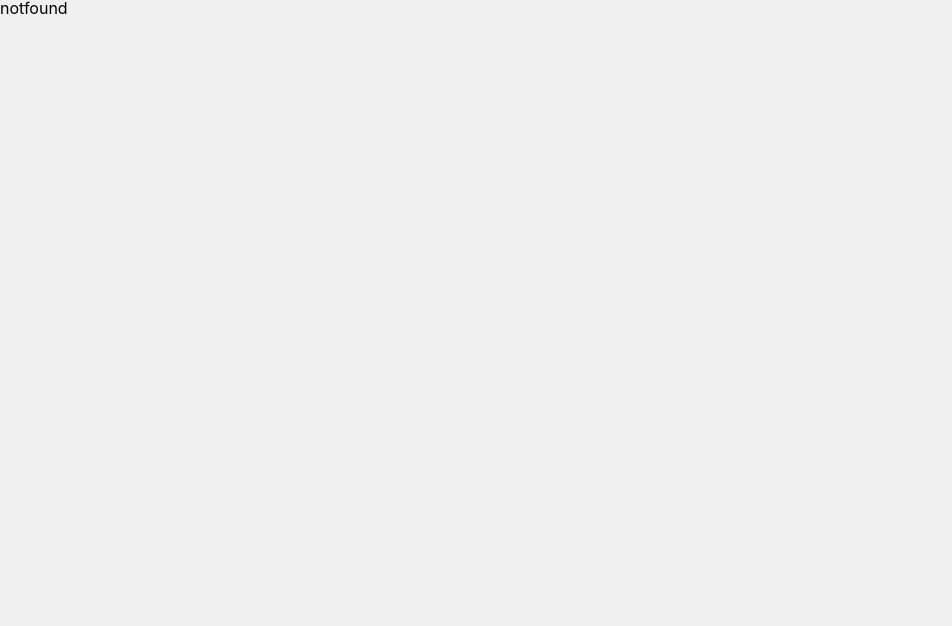
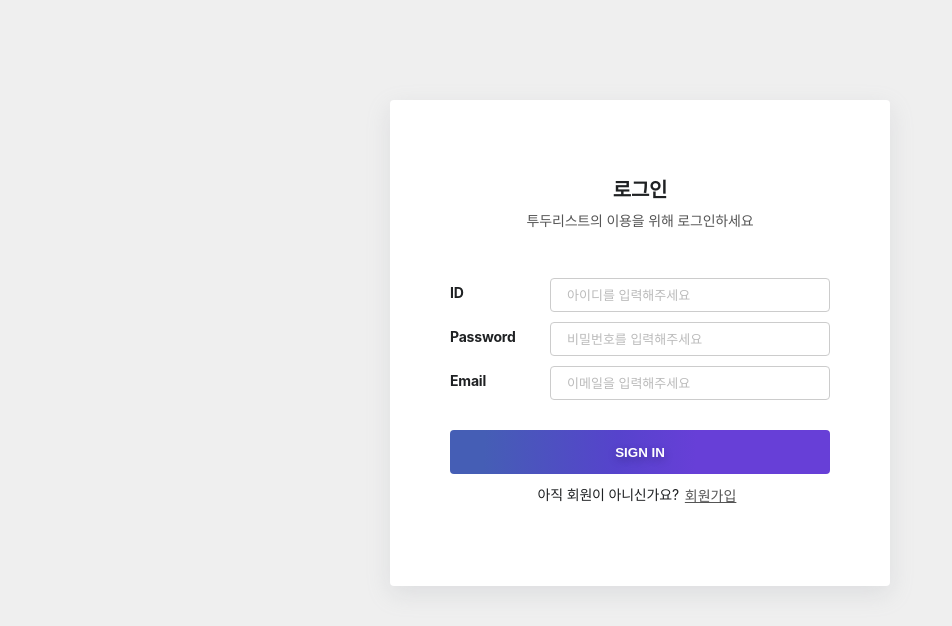
Before and after one commit to sakang07/wanted-pre-onboarding-frontend, a React (Create React App) app: page /signin in a window 1280 px wide. Shown: the top 626 px of the page, without its empty margins (0-952 px from the left). Built offline with nearby package versions, Linux system fonts and the light colour scheme; a web font is replaced by a local one.

Commit message:
:sparkles: Modify login page and Fix url text

```diff
--- a/src/GlobalStyle.ts
+++ b/src/GlobalStyle.ts
@@ -73,6 +73,9 @@ const GlobalStyle = createGlobalStyle`
     -webkit-font-smoothing: antialiased;
     -moz-osx-font-smoothing: grayscale;
     background-color: #efefef;
+    font-size: 14px;
+    letter-spacing: -0.2px;
+    color: #1f2123;
   }
 
   * {
--- a/src/component/Button.tsx
+++ b/src/component/Button.tsx
@@ -7,8 +7,8 @@ interface ButtonProps {
   [rest: string]: unknown;
 }
 
-const StyledButton = styled.button<{ height: string }>`
-  height: ${props => props.height};
+const ContainedButton = styled.button<{ $height: string }>`
+  height: ${props => props.$height};
   flex-shrink: 0;
   padding: 8px 16px;
   border-radius: 4px;
@@ -26,15 +26,53 @@ const StyledButton = styled.button<{ height: string }>`
     box-shadow: rgba(80, 63, 205, 0.5) 0 1px 30px;
     transition-duration: 0.1s;
   }
+
+  &:disabled {
+    box-shadow: none;
+    background-image: none;
+    text-shadow: none;
+    background-color: #cfcfcf;
+  }
 `;
 
 const Button: React.FC<ButtonProps> = props => {
   const { children, height = 'auto', ...rest } = props;
 
   return (
-    <StyledButton type="button" height={height} {...rest}>
+    <ContainedButton $height={height} {...rest}>
       {children}
-    </StyledButton>
+    </ContainedButton>
   );
 };
 export default Button;
+
+export const TextButton = styled.button`
+  display: inline-block;
+  border: 0;
+  font-size: 14px;
+  color: #555;
+  text-decoration: underline;
+  background-color: transparent;
+`;
+
+const LabelButtonWrapper = styled.div`
+  display: flex;
+  justify-content: center;
+  align-items: center;
+`;
+
+interface LabelButtonProps {
+  children: React.ReactNode;
+  label: string;
+  onClick: () => void;
+}
+
+export const LabelButton = (props: LabelButtonProps) => {
+  const { children, label, onClick } = props;
+  return (
+    <LabelButtonWrapper>
+      <p>{label}</p>
+      <TextButton onClick={onClick}>{children}</TextButton>
+    </LabelButtonWrapper>
+  );
+};
--- a/src/component/TextField.tsx
+++ b/src/component/TextField.tsx
@@ -4,37 +4,60 @@ import styled from 'styled-components';
 interface TextFieldProps {
   id: string;
   label: string;
+  error?: string | undefined;
   [rest: string]: unknown;
 }
 
-const Wrapper = styled.div`
+const Wrapper = styled.div<{ $isError: boolean }>`
   display: flex;
   gap: 20px;
-`;
 
-const Label = styled.label`
+  & > label {
     min-width: 80px;
     padding: 8px 0;
     font-size: 14px;
     font-weight: bold;
-`;
+  }
 
-const Input = styled.input`
+  & > div {
+    display: flex;
+    flex-direction: column;
+    flex: 1;
+    gap: 4px;
+
+    & > input {
       flex: 1;
       padding: 8px 16px;
       border: 1px solid #ccc;
+      outline-color: ${props => props.$isError && '#de3163'};
+      border-color: ${props => props.$isError && '#de3163'};
       border-radius: 4px;
       font-size: 14px;
-  background-color: #fff;
+      background-color: ${props => props.$isError && '#fff5ee'};
+
+      &::placeholder {
+        font-size: 13px;
+        color: #bbb;
+      }
+    }
+
+    & > p {
+      font-size: 12px;
+      color: #de3163;
+    }
+  }
 `;
 
 const TextField: React.FC<TextFieldProps> = props => {
-  const { id, label, ...rest } = props;
+  const { id, label, error, ...rest } = props;
 
   return (
-    <Wrapper>
-      <Label htmlFor={id}>{label}</Label>
-      <Input id={id} {...rest} />
+    <Wrapper $isError={Boolean(error)}>
+      <label htmlFor={id}>{label}</label>
+      <div>
+        <input id={id} {...rest} />
+        {error && <p>{error}</p>}
+      </div>
     </Wrapper>
   );
 };
--- a/src/constant/index.ts
+++ b/src/constant/index.ts
@@ -1,6 +1,6 @@
-export const LOGIN_TOKEN = 'LOGIN_TOKEN';
+export const SIGNIN_TOKEN = 'SIGNIN_TOKEN';
 export const URL = {
-  TODOLIST: '/todolist',
-  LOGIN: '/login',
+  TODO: '/todo',
+  SIGNIN: '/signin',
   SIGNUP: '/signup',
 };
--- a/src/context/AuthContext.tsx
+++ b/src/context/AuthContext.tsx
@@ -1,38 +1,38 @@
 import React, { createContext, useMemo, useState } from 'react';
-import { LOGIN_TOKEN } from '@/constant';
+import { SIGNIN_TOKEN } from '@/constant';
 
 interface AuthContextProps {
-  isLogin: boolean;
+  isSignIn: boolean;
   getToken?: () => void;
 }
 
-export const AuthContext = createContext<AuthContextProps>({ isLogin: false });
+export const AuthContext = createContext<AuthContextProps>({ isSignIn: false });
 
 interface AuthProviderProps {
   children: React.ReactNode;
 }
 
 export const AuthProvider: React.FC<AuthProviderProps> = ({ children }) => {
-  const [isLogin, setIsLogin] = useState(false);
+  const [isSignIn, setIsSignIn] = useState(false);
 
   const getToken = () => {
     console.log('click getToken');
-    const token = window.localStorage.getItem(LOGIN_TOKEN);
+    const token = window.localStorage.getItem(SIGNIN_TOKEN);
     if (token) {
-      setIsLogin(true);
+      setIsSignIn(true);
       console.log('token', token);
     } else {
-      setIsLogin(false);
+      setIsSignIn(false);
       console.log('no token', token);
     }
   };
 
   const value: AuthContextProps = useMemo(
     () => ({
-      isLogin: isLogin,
+      isSignIn: isSignIn,
       getToken: getToken,
     }),
-    [isLogin, getToken],
+    [isSignIn, getToken],
   );
 
   return <AuthContext.Provider value={value}>{children}</AuthContext.Provider>;
--- a/src/layout/Header.tsx
+++ b/src/layout/Header.tsx
@@ -1,6 +1,6 @@
 import React, { useContext } from 'react';
 import Button from '@/component/Button';
-import { LOGIN_TOKEN, URL } from '@/constant';
+import { SIGNIN_TOKEN, URL } from '@/constant';
 import { useNavigate } from 'react-router-dom';
 import styled from 'styled-components';
 import AuthContext from '@/context/AuthContext';
@@ -9,11 +9,11 @@ interface HeaderProps {
   height: number;
 }
 
-const HeaderWrapper = styled.header<{ height: number }>`
+const HeaderWrapper = styled.header<{ $height: number }>`
   position: fixed;
   z-index: 1000;
   width: 100%;
-  height: ${props => props.height + 'px'};
+  height: ${props => props.$height + 'px'};
   display: flex;
   justify-content: space-between;
   align-items: center;
@@ -34,13 +34,13 @@ const Header: React.FC<HeaderProps> = ({ height }) => {
   const navigate = useNavigate();
 
   const handleLogout = () => {
-    window.localStorage.removeItem(LOGIN_TOKEN);
+    window.localStorage.removeItem(SIGNIN_TOKEN);
     getToken?.();
-    navigate(URL.LOGIN);
+    navigate(URL.SIGNIN);
   };
 
   return (
-    <HeaderWrapper height={height}>
+    <HeaderWrapper $height={height}>
       <h1>To do List</h1>
       <Button onClick={handleLogout}>Logout</Button>
     </HeaderWrapper>
--- a/src/layout/Layout.tsx
+++ b/src/layout/Layout.tsx
@@ -9,10 +9,10 @@ const LayoutWrapper = styled.div`
   width: 100%;
 `;
 
-const MainWrapper = styled.main<{ headerHeight: number }>`
+const MainWrapper = styled.main<{ $headerHeight: number }>`
   width: 100%;
   min-height: 1000px;
-  padding-top: ${props => props.headerHeight + 30 + 'px'};
+  padding-top: ${props => props.$headerHeight + 30 + 'px'};
   padding-right: 20px;
   padding-left: 20px;
   padding-bottom: 50px;
@@ -24,7 +24,7 @@ const Layout = () => {
   return (
     <LayoutWrapper>
       <Header height={HEADER_HEIGHT} />
-      <MainWrapper headerHeight={HEADER_HEIGHT}>
+      <MainWrapper $headerHeight={HEADER_HEIGHT}>
         <Outlet />
       </MainWrapper>
       <Footer />
--- a/src/page/Login/index.tsx
+++ /dev/null
@@ -1,68 +0,0 @@
-import React, { useContext, useEffect } from 'react';
-import AuthContext from '@/context/AuthContext';
-import { useNavigate } from 'react-router-dom';
-import { LOGIN_TOKEN, URL } from '@/constant';
-import Button from '@/component/Button';
-import styled from 'styled-components';
-import TextField from '@/component/TextField';
-
-const LoginWrapper = styled.div`
-  display: flex;
-  flex-direction: column;
-  gap: 30px;
-  width: 500px;
-  margin: 100px auto 0;
-  padding: 80px 60px;
-  border-radius: 4px;
-  background-color: #fff;
-  box-shadow: rgba(149, 157, 165, 0.2) 0px 8px 24px;
-
-  h2 {
-    margin-bottom: 10px;
-    text-align: center;
-    font-size: 20px;
-    font-weight: bold;
-    text-transform: uppercase;
-  }
-
-  & > div {
-    display: flex;
-    flex-direction: column;
-    gap: 10px;
-  }
-`;
-
-const Login = () => {
-  const { isLogin, getToken } = useContext(AuthContext);
-  const navigate = useNavigate();
-
-  useEffect(() => {
-    console.log(isLogin);
-    if (isLogin) {
-      navigate(URL.TODOLIST);
-    }
-  }, [isLogin]);
-
-  const handleLogin = () => {
-    console.log('click login');
-    window.localStorage.setItem(LOGIN_TOKEN, LOGIN_TOKEN);
-    getToken?.();
-  };
-
-  return (
-    <LoginWrapper>
-      <h2>Login</h2>
-
-      <div>
-        <TextField id={'userId'} label={'ID'} />
-        <TextField id={'userPw'} label={'Password'} />
-      </div>
-
-      <Button height="44px" onClick={handleLogin}>
-        login
-      </Button>
-    </LoginWrapper>
-  );
-};
-
-export default Login;
--- /dev/null
+++ b/src/page/SignIn/index.tsx
@@ -0,0 +1,162 @@
+import React, { useContext, useEffect, useState } from 'react';
+import AuthContext from '@/context/AuthContext';
+import { useNavigate } from 'react-router-dom';
+import { SIGNIN_TOKEN, URL } from '@/constant';
+import Button, { LabelButton } from '@/component/Button';
+import styled from 'styled-components';
+import TextField from '@/component/TextField';
+
+const SignInForm = styled.form`
+  display: flex;
+  flex-direction: column;
+  gap: 30px;
+  width: 500px;
+  margin: 100px auto 0;
+  padding: 80px 60px;
+  border-radius: 4px;
+  background-color: #fff;
+  box-shadow: rgba(149, 157, 165, 0.2) 0 8px 24px;
+
+  & > div {
+    display: flex;
+    flex-direction: column;
+    gap: 10px;
+  }
+`;
+
+const TitleWrapper = styled.div`
+  h2 {
+    margin-bottom: 4px;
+    text-align: center;
+    font-size: 20px;
+    font-weight: bold;
+    text-transform: uppercase;
+  }
+
+  p {
+    margin-bottom: 20px;
+    font-size: 14px;
+    text-align: center;
+    color: #555;
+  }
+`;
+
+interface FormValues {
+  userId: string;
+  userPw: string;
+  userEmail: string;
+}
+
+const SignIn = () => {
+  const { isSignIn, getToken } = useContext(AuthContext);
+  const navigate = useNavigate();
+  const [formValues, setFormValues] = useState<FormValues>({
+    userId: '',
+    userPw: '',
+    userEmail: '',
+  });
+  const [error, setError] = useState<FormValues | null | undefined>(null);
+  const [isSubmitted, setIsSubmitted] = useState(false);
+
+  useEffect(() => {
+    if (isSignIn) {
+      navigate(URL.TODO);
+    }
+  }, [isSignIn]);
+
+  useEffect(() => {
+    if (isSubmitted) {
+      validate(formValues);
+    }
+  }, [formValues]);
+
+  const validate = (formValues: FormValues) => {
+    const { userPw, userEmail } = formValues;
+    const newError = {
+      userId: '',
+      userPw: userPw.length < 8 ? '비밀번호는 8글자 이상으로 입력해 주세요' : '',
+      userEmail: !userEmail.includes('@') ? 'Email의 형식이 잘못되었습니다' : '',
+    };
+    if (newError.userPw || newError.userEmail) {
+      setError(newError);
+      return false;
+    } else {
+      setError(null);
+      return true;
+    }
+  };
+
+  const handleChange = (event: React.ChangeEvent<HTMLInputElement>) => {
+    event.preventDefault();
+    const { name, value } = event.target;
+    setFormValues(prevState => ({ ...prevState, [name]: value }));
+  };
+
+  const handleSignIn = (event: React.FormEvent) => {
+    event.preventDefault();
+    setIsSubmitted(true);
+    const isValid = validate(formValues);
+    if (isValid) {
+      console.log('통과');
+      window.localStorage.setItem(SIGNIN_TOKEN, SIGNIN_TOKEN);
+      getToken?.();
+    }
+  };
+
+  const handleNavigate = () => {
+    navigate(URL.SIGNUP);
+  };
+
+  return (
+    <SignInForm onSubmit={handleSignIn}>
+      <TitleWrapper>
+        <h2>로그인</h2>
+        <p>투두리스트의 이용을 위해 로그인하세요</p>
+      </TitleWrapper>
+
+      <div>
+        <TextField
+          type="text"
+          id="userId"
+          name="userId"
+          label="ID"
+          error={error?.userId}
+          placeholder="아이디를 입력해주세요"
+          onChange={handleChange}
+          data-testid="email-input"
+        />
+        <TextField
+          type="password"
+          id="userPw"
+          name="userPw"
+          label="Password"
+          error={error?.userPw}
+          placeholder="비밀번호를 입력해주세요"
+          onChange={handleChange}
+          data-testid="password-input"
+        />
+        <TextField
+          type="text"
+          id="userEmail"
+          name="userEmail"
+          label="Email"
+          error={error?.userEmail}
+          placeholder="이메일을 입력해주세요"
+          onChange={handleChange}
+          data-testid="email-input"
+        />
+      </div>
+
+      <div>
+        <Button type="submit" height="44px" data-testid="signin-button" disabled={Boolean(error)}>
+          sign in
+        </Button>
+        <LabelButton label="아직 회원이 아니신가요?" onClick={handleNavigate}>
+          회원가입
+        </LabelButton>
+      </div>
+    </SignInForm>
+  );
+};
+
+export default SignIn;
--- a/src/router/ProtectedRouter.tsx
+++ b/src/router/ProtectedRouter.tsx
@@ -8,14 +8,14 @@ interface ProtectedRouterProps {
 }
 
 const ProtectedRouter: React.FC<ProtectedRouterProps> = ({ children }) => {
-  const { isLogin, getToken } = useContext(AuthContext);
+  const { isSignIn, getToken } = useContext(AuthContext);
 
   useEffect(() => {
     getToken?.();
   }, []);
 
-  if (!isLogin) {
-    return <Navigate to={URL.LOGIN} />;
+  if (!isSignIn) {
+    return <Navigate to={URL.SIGNIN} />;
   }
   return children;
 };
--- a/src/router/index.tsx
+++ b/src/router/index.tsx
@@ -1,7 +1,7 @@
 import React from 'react';
 import { BrowserRouter, Navigate, Route, Routes } from 'react-router-dom';
 import SignUp from '@/page/SignUp';
-import Login from '@/page/Login';
+import SignIn from '@/page/SignIn';
 import NotFound from '@/page/NotFound';
 import ProtectedRouter from '@/router/ProtectedRouter';
 import Layout from '@/layout/Layout';
@@ -20,12 +20,12 @@ const Router = () => {
             </ProtectedRouter>
           }
         >
-          <Route index element={<Navigate to={URL.TODOLIST} replace={true} />} />
-          <Route path={URL.TODOLIST} element={<TodoList />} />
+          <Route index element={<Navigate to={URL.TODO} replace={true} />} />
+          <Route path={URL.TODO} element={<TodoList />} />
         </Route>
 
         <Route path={URL.SIGNUP} element={<SignUp />} />
-        <Route path={URL.LOGIN} element={<Login />} />
+        <Route path={URL.SIGNIN} element={<SignIn />} />
         <Route path="/*" element={<NotFound />} />
       </Routes>
     </BrowserRouter>
```
Lines whose indentation alone changed are shown as unchanged.
